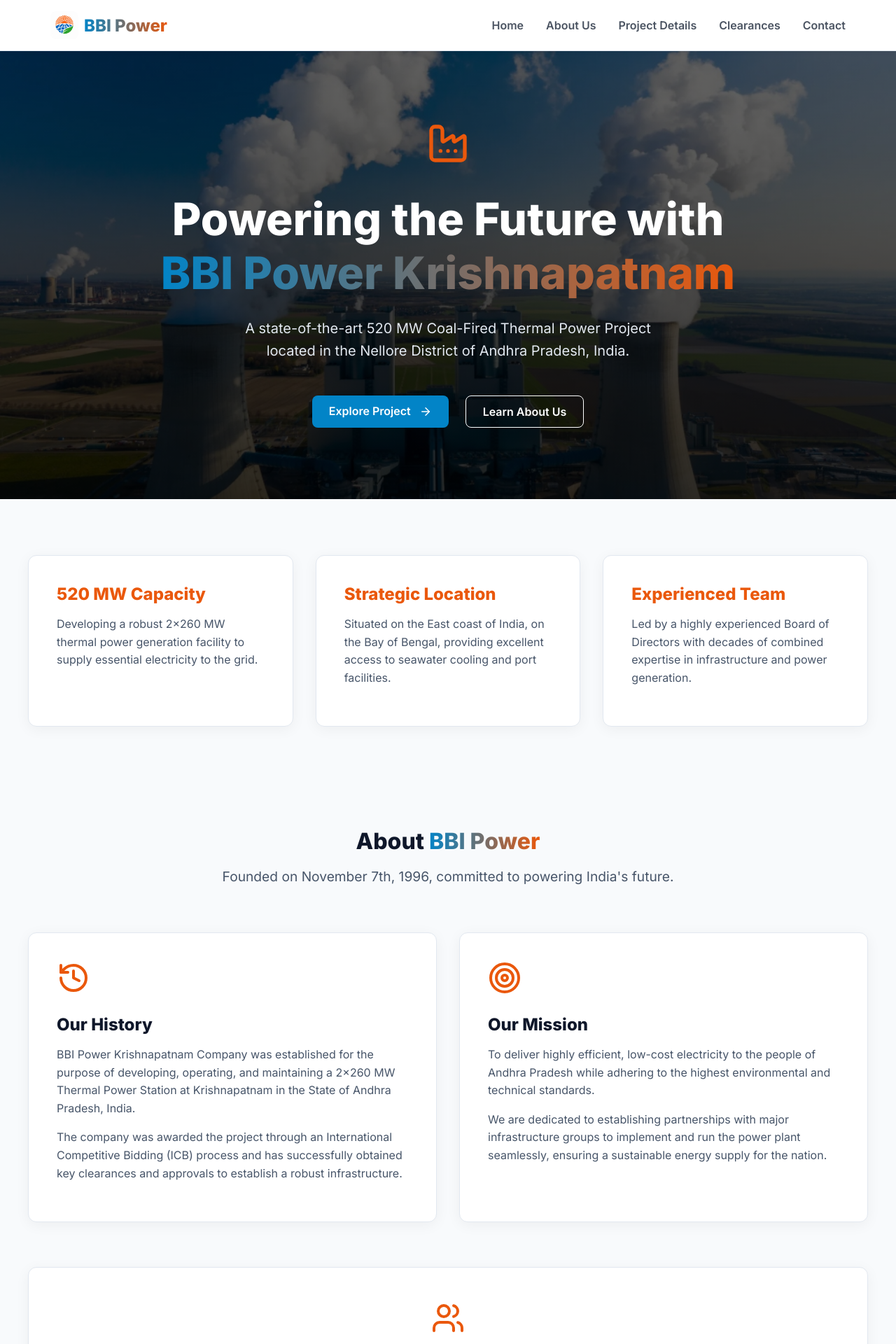
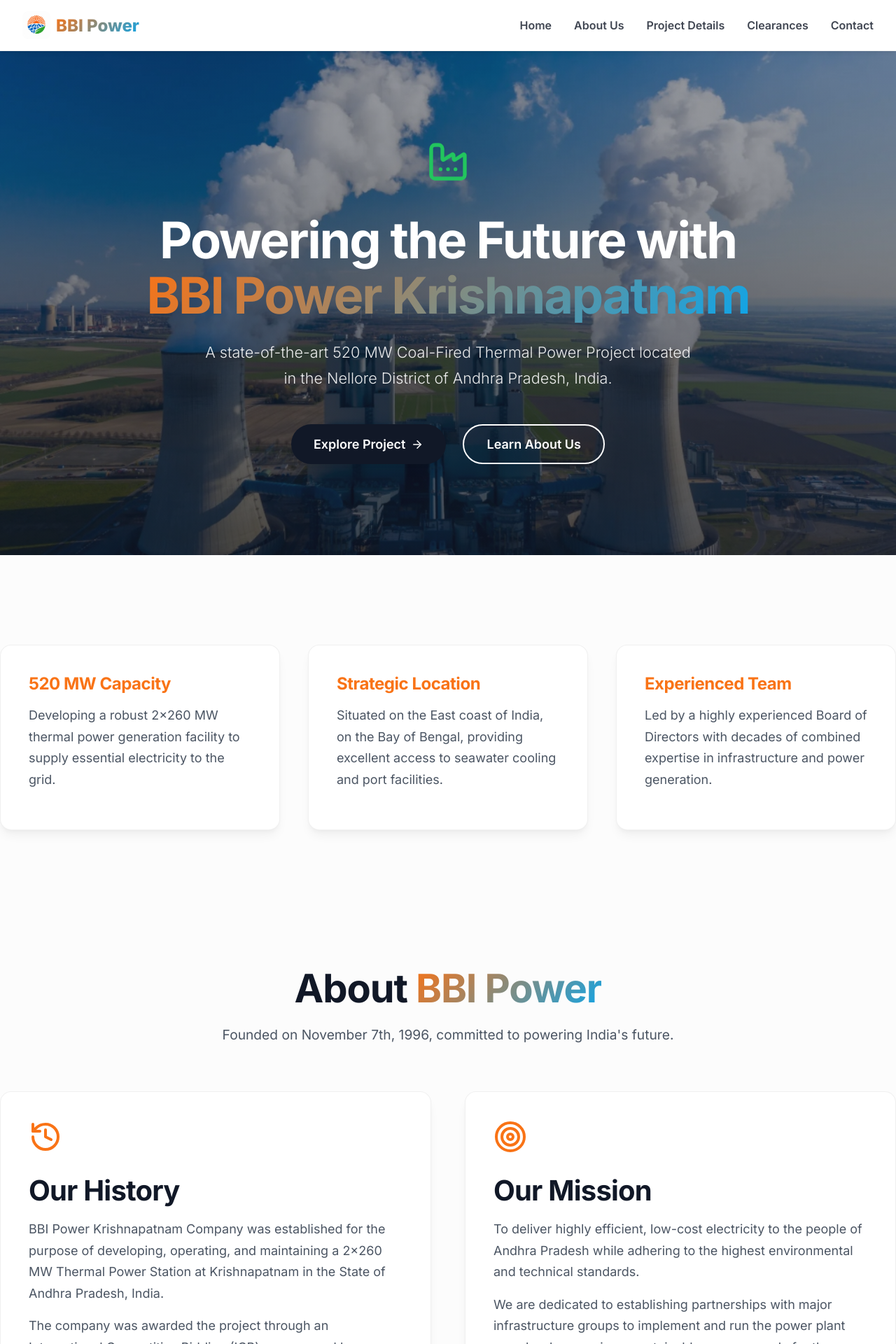
Before and after one commit to DeepakJaggupalli/bbipower, a React (Vite) app: page / in a window 1280 px wide. Shown: the top 1920 px of the page at 70% size. Built offline with nearby package versions, Linux system fonts and the light colour scheme.

Commit message:
Implement Modern Eco-Corporate premium light theme

```diff
--- a/src/components/Navbar.css
+++ b/src/components/Navbar.css
@@ -38,5 +38,5 @@
 
 .nav-links a:hover {
   opacity: 1;
-  color: var(--accent-blue);
+  color: var(--accent-green);
 }
--- a/src/index.css
+++ b/src/index.css
@@ -1,14 +1,18 @@
-@import url('https://fonts.googleapis.com/css2?family=Inter:wght@300;400;600;800&display=swap');
+@import url('https://fonts.googleapis.com/css2?family=Inter:wght@300;400;500;600;700;800&display=swap');
 
 :root {
-  --bg-main: #f8fafc;
+  --bg-main: #fcfcfc;
   --bg-panel: #ffffff;
-  --text-primary: #1e293b;
-  --text-secondary: #475569;
-  --accent-blue: #0284c7;
-  --accent-orange: #ea580c;
-  --border-light: #e2e8f0;
-  --shadow-light: 0 4px 20px rgba(0, 0, 0, 0.05);
+  --text-primary: #111827; /* Deep charcoal */
+  --text-secondary: #4b5563; /* Soft gray */
+  --accent-orange: #f97316; /* From logo */
+  --accent-green: #22c55e; /* From logo */
+  --accent-blue: #0ea5e9; /* From logo */
+  --border-light: rgba(0, 0, 0, 0.06);
+  --shadow-sm: 0 4px 6px -1px rgba(0, 0, 0, 0.05), 0 2px 4px -1px rgba(0, 0, 0, 0.03);
+  --shadow-md: 0 10px 15px -3px rgba(0, 0, 0, 0.05), 0 4px 6px -2px rgba(0, 0, 0, 0.03);
+  --shadow-lg: 0 20px 25px -5px rgba(0, 0, 0, 0.05), 0 10px 10px -5px rgba(0, 0, 0, 0.02);
+  --shadow-hover: 0 25px 50px -12px rgba(0, 0, 0, 0.1);
 }
 
 * {
@@ -22,11 +26,13 @@
 }
 
 body {
-  font-family: 'Inter', sans-serif;
+  font-family: 'Inter', -apple-system, BlinkMacSystemFont, "Segoe UI", Roboto, sans-serif;
   background-color: var(--bg-main);
   color: var(--text-primary);
   overflow-x: hidden;
   min-height: 100vh;
+  -webkit-font-smoothing: antialiased;
+  -moz-osx-font-smoothing: grayscale;
 }
 
 #root {
@@ -41,130 +47,152 @@
 .glass-panel {
   background: var(--bg-panel);
   border: 1px solid var(--border-light);
-  border-radius: 12px;
-  box-shadow: var(--shadow-light);
+  border-radius: 16px;
+  box-shadow: var(--shadow-md);
+  transition: all 0.4s cubic-bezier(0.4, 0, 0.2, 1);
+}
+
+.glass-panel:hover {
+  box-shadow: var(--shadow-hover);
+  transform: translateY(-4px);
 }
 
 .glass-nav {
-  background: rgba(255, 255, 255, 0.95);
-  backdrop-filter: blur(10px);
-  -webkit-backdrop-filter: blur(10px);
+  background: rgba(255, 255, 255, 0.85);
+  backdrop-filter: blur(16px);
+  -webkit-backdrop-filter: blur(16px);
   border-bottom: 1px solid var(--border-light);
-  box-shadow: 0 2px 10px rgba(0, 0, 0, 0.02);
+  box-shadow: var(--shadow-sm);
 }
 
 /* Gradients */
 .text-gradient {
-  background: linear-gradient(90deg, var(--accent-blue), var(--accent-orange));
+  background: linear-gradient(135deg, var(--accent-orange), var(--accent-blue));
   -webkit-background-clip: text;
   -webkit-text-fill-color: transparent;
   display: inline-block;
 }
 
-.bg-gradient {
-  background: linear-gradient(135deg, rgba(2, 132, 199, 0.05), rgba(234, 88, 12, 0.05));
+/* Typography Utilities */
+h1, h2, h3, h4, h5, h6 {
+  font-weight: 700;
+  margin-bottom: 1rem;
+  color: var(--text-primary);
+  letter-spacing: -0.02em;
 }
 
-/* Typography Utilities */
-h1, h2, h3, h4, h5, h6 {
-  font-weight: 800;
-  margin-bottom: 1rem;
-  color: #0f172a;
-}
+h1 { font-size: 3.5rem; }
+h2 { font-size: 2.5rem; }
+h3 { font-size: 1.5rem; }
 
 p {
-  line-height: 1.6;
+  line-height: 1.7;
   margin-bottom: 1rem;
   color: var(--text-secondary);
+  font-size: 1.125rem;
 }
 
 /* Layout */
 .container {
   width: 100%;
-  max-width: 1200px;
+  max-width: 1280px;
   margin: 0 auto;
   padding: 0 2rem;
 }
 
 .section {
-  padding: 5rem 0;
+  padding: 8rem 0;
 }
 
 /* Links & Buttons */
 a {
   text-decoration: none;
   color: inherit;
-  transition: color 0.3s ease;
-}
-
-a:hover {
-  color: var(--accent-blue);
+  transition: all 0.3s ease;
 }
 
 .btn {
-  display: inline-block;
-  padding: 0.75rem 1.5rem;
-  border-radius: 8px;
+  display: inline-flex;
+  align-items: center;
+  justify-content: center;
+  padding: 1rem 2rem;
+  border-radius: 9999px; /* Pill shape */
   font-weight: 600;
+  font-size: 1.125rem;
   cursor: pointer;
-  transition: all 0.3s ease;
+  transition: all 0.4s cubic-bezier(0.4, 0, 0.2, 1);
   border: none;
-  background: var(--accent-blue);
+  background: var(--text-primary);
   color: white;
+  box-shadow: var(--shadow-md);
 }
 
 .btn:hover {
-  background: #0369a1;
-  transform: translateY(-2px);
-  box-shadow: 0 4px 12px rgba(2, 132, 199, 0.2);
+  background: #000000;
+  transform: translateY(-2px) scale(1.02);
+  box-shadow: var(--shadow-lg);
   color: white;
 }
 
 .btn-outline {
   background: transparent;
-  border: 1px solid var(--accent-blue);
-  color: var(--accent-blue);
+  border: 2px solid var(--text-primary);
+  color: var(--text-primary);
+  box-shadow: none;
 }
 
 .btn-outline:hover {
-  background: rgba(2, 132, 199, 0.05);
-  box-shadow: none;
-  color: var(--accent-blue);
+  background: var(--text-primary);
+  color: white !important;
+  border-color: var(--text-primary) !important;
 }
 
 /* Cards Grid */
 .grid-3 {
   display: grid;
-  grid-template-columns: repeat(auto-fit, minmax(300px, 1fr));
-  gap: 2rem;
+  grid-template-columns: repeat(auto-fit, minmax(320px, 1fr));
+  gap: 2.5rem;
 }
 
 .grid-2 {
   display: grid;
-  grid-template-columns: repeat(auto-fit, minmax(500px, 1fr));
-  gap: 2rem;
+  grid-template-columns: repeat(auto-fit, minmax(400px, 1fr));
+  gap: 3rem;
 }
 
 /* Special Table */
 .data-table {
   width: 100%;
-  border-collapse: collapse;
-  margin-top: 1rem;
+  border-collapse: separate;
+  border-spacing: 0;
+  margin-top: 1.5rem;
+  background: white;
+  border-radius: 12px;
+  overflow: hidden;
+  box-shadow: var(--shadow-sm);
+  border: 1px solid var(--border-light);
 }
 
 .data-table th, .data-table td {
-  padding: 1rem;
+  padding: 1.25rem 1.5rem;
   text-align: left;
   border-bottom: 1px solid var(--border-light);
 }
 
 .data-table th {
-  background-color: #f1f5f9;
+  background-color: #f9fafb;
   font-weight: 600;
   color: var(--text-primary);
+  text-transform: uppercase;
+  font-size: 0.875rem;
+  letter-spacing: 0.05em;
 }
 
-.data-table tr:hover {
+.data-table tr:last-child td {
+  border-bottom: none;
+}
+
+.data-table tr:hover td {
   background-color: #f8fafc;
 }
 
@@ -173,11 +201,10 @@
   .grid-3, .grid-2 {
     grid-template-columns: 1fr;
   }
-  .hero-title {
-    font-size: 3rem !important;
-  }
-  .hero-section {
-    padding-top: 6rem;
+  h1 { font-size: 2.75rem; }
+  h2 { font-size: 2rem; }
+  .section {
+    padding: 5rem 0;
   }
 }
 
@@ -192,16 +219,14 @@
     justify-content: center;
     gap: 1rem;
   }
-  .hero-title {
-    font-size: 2.5rem !important;
-  }
+  h1 { font-size: 2.25rem; }
   .hero-actions {
     display: flex;
     flex-direction: column;
     gap: 1rem;
   }
-  .section {
-    padding: 3rem 0;
+  .btn {
+    width: 100%;
   }
   .data-table {
     display: block;
--- a/src/pages/About.css
+++ b/src/pages/About.css
@@ -36,24 +36,24 @@
 }
 
 .director-card {
-  background: #ffffff;
-  padding: 1.5rem;
-  border-radius: 12px;
+  background: var(--bg-panel);
+  padding: 2.5rem 1.5rem;
+  border-radius: 16px;
   border: 1px solid var(--border-light);
   text-align: center;
-  transition: all 0.3s ease;
-  box-shadow: var(--shadow-light);
+  transition: all 0.4s cubic-bezier(0.4, 0, 0.2, 1);
+  box-shadow: var(--shadow-sm);
 }
 
 .director-card:hover {
-  transform: translateY(-5px);
-  border-color: var(--accent-blue);
-  box-shadow: 0 10px 25px rgba(2, 132, 199, 0.1);
+  transform: translateY(-8px);
+  box-shadow: var(--shadow-hover);
 }
 
 .director-card h3 {
-  margin-bottom: 0.5rem;
+  margin-bottom: 0.25rem;
   color: var(--text-primary);
+  font-size: 1.25rem;
 }
 
 .director-card .role {
--- a/src/pages/Home.css
+++ b/src/pages/Home.css
@@ -6,7 +6,7 @@
 
 .hero-wrapper {
   width: 100vw;
-  background-image: linear-gradient(rgba(0,0,0,0.6), rgba(0,0,0,0.8)), url('/images/hero_bg.jpg');
+  background-image: linear-gradient(rgba(17, 24, 39, 0.4), rgba(17, 24, 39, 0.7)), url('/images/hero_bg.jpg');
   background-size: cover;
   background-position: center;
   background-attachment: fixed;
@@ -14,30 +14,32 @@
 }
 
 .hero-section {
-  min-height: 80vh;
+  min-height: 90vh;
   display: flex;
   align-items: center;
   justify-content: center;
 }
 
 .hero-icon {
-  color: var(--accent-orange);
+  color: var(--accent-green);
   margin-bottom: 2rem;
   animation: float 6s ease-in-out infinite;
 }
 
 .hero-title {
-  font-size: 4rem;
-  line-height: 1.2;
+  font-size: 4.5rem;
+  line-height: 1.1;
   margin-bottom: 1.5rem;
   color: white;
+  letter-spacing: -0.03em;
 }
 
 .hero-subtitle {
-  font-size: 1.25rem;
-  max-width: 600px;
+  font-size: 1.35rem;
+  max-width: 700px;
   margin: 0 auto 3rem auto;
-  color: #e2e8f0;
+  color: rgba(255, 255, 255, 0.9);
+  font-weight: 300;
 }
 
 .hero-actions {
```
